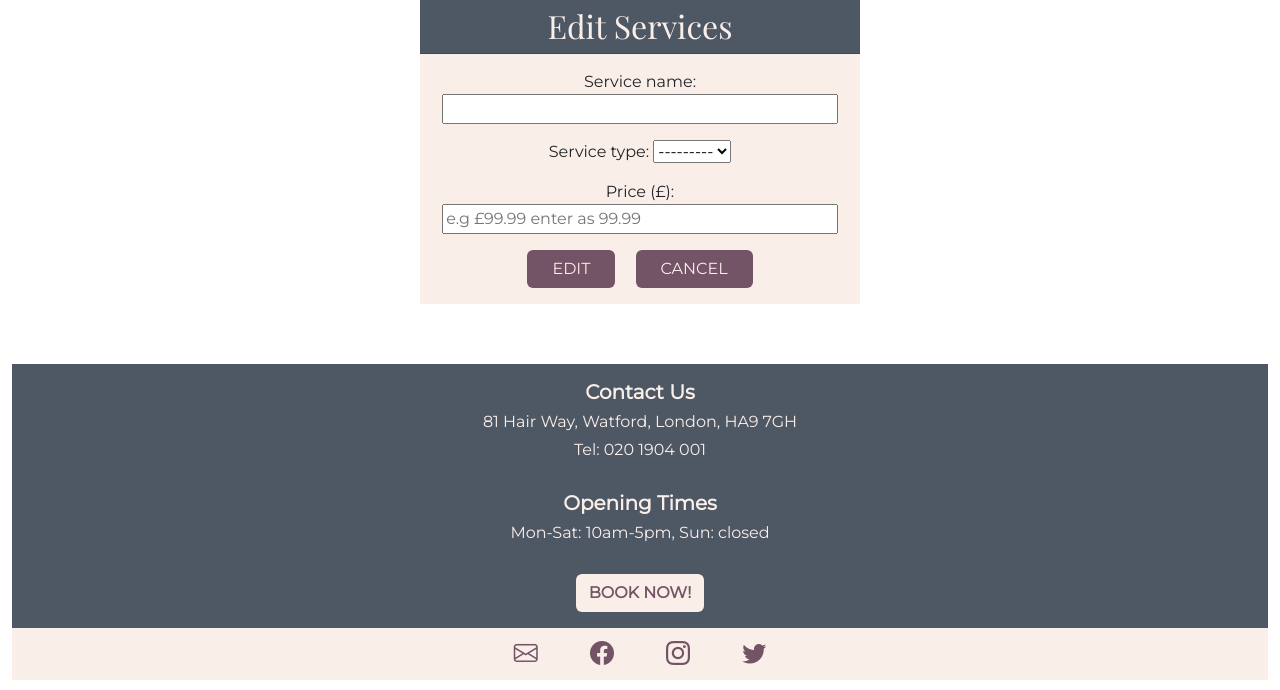
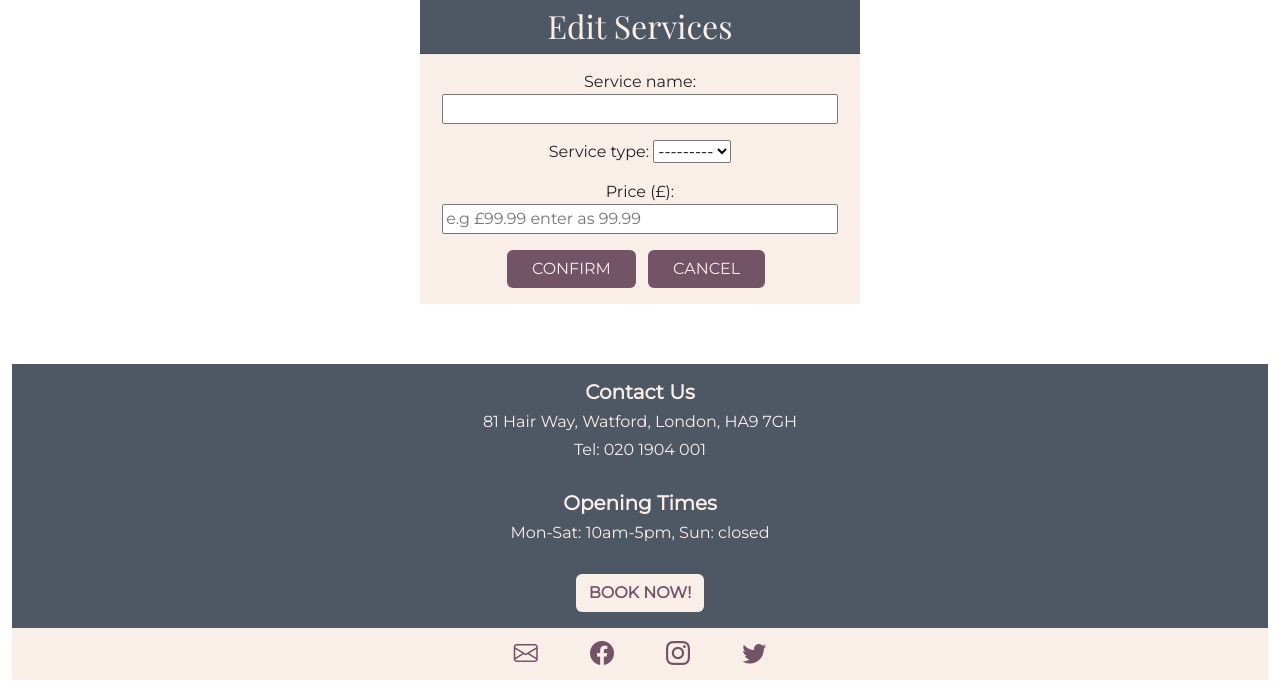
Before and after one commit to JPatel87/locks-of-lush, a Django app: template services/templates/services/edit_services.html in a window 1280 px wide. Shown: the part 120-810 px from the top of the page. Run offline with Django 3.2, Linux system fonts and the light colour scheme; the template is opened without the code that fills it: values that come from a table or form of the project are taken from there, others are empty.

Commit message:
Change edit buttons in edit service form

```diff
--- a/services/templates/services/edit_services.html
+++ b/services/templates/services/edit_services.html
@@ -24,7 +24,7 @@
                     <form method="POST">
                         {% csrf_token %}
                         {{ form.as_p }}
-                        <button class="btn card-text action-btn text-decoration-none mb-3 px-4 mx-2" type="submit">Edit</button>
+                        <button class="btn card-text action-btn text-decoration-none mb-3 px-4" type="submit">Confirm</button>
                         <a href="{{ services_url }}" class="btn card-text action-btn text-decoration-none mb-3 px-4 mx-2">Cancel</a>
                     </form>
               </div>
```
